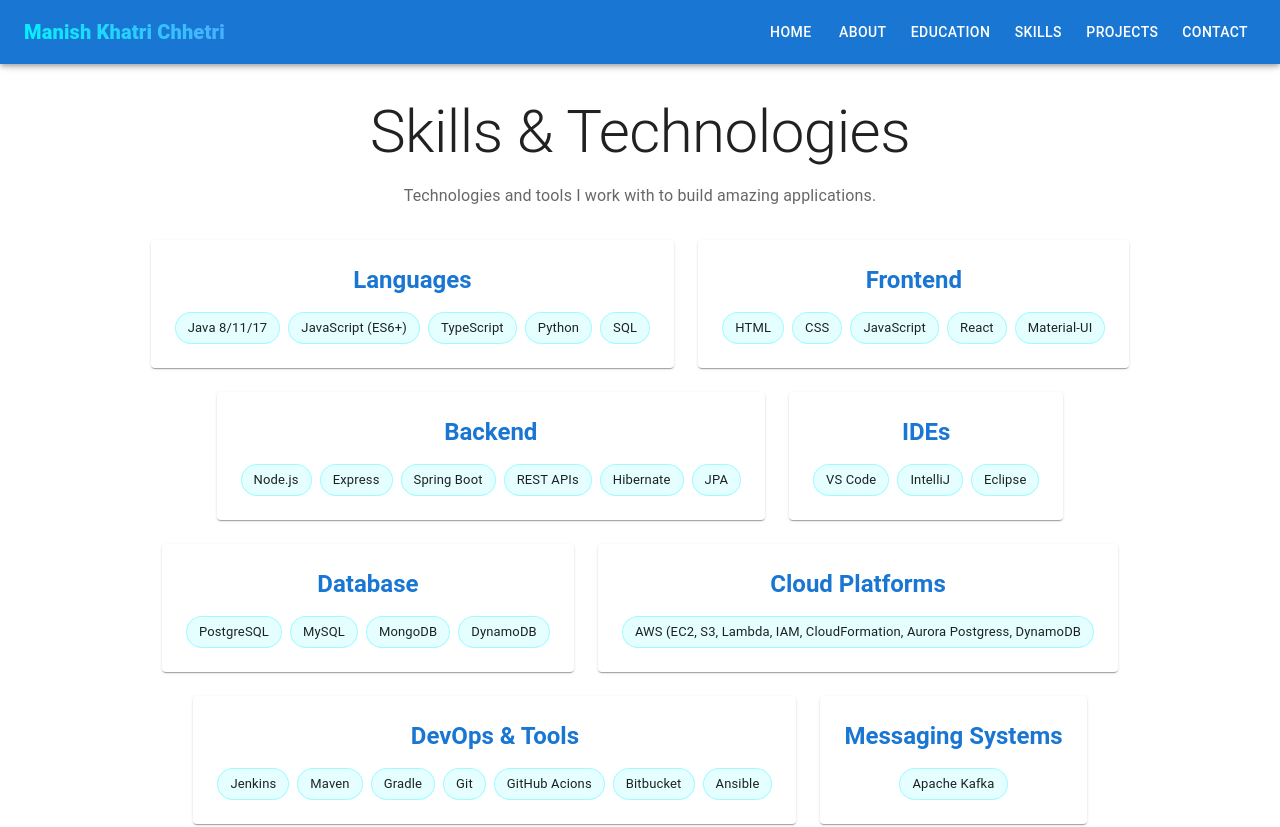
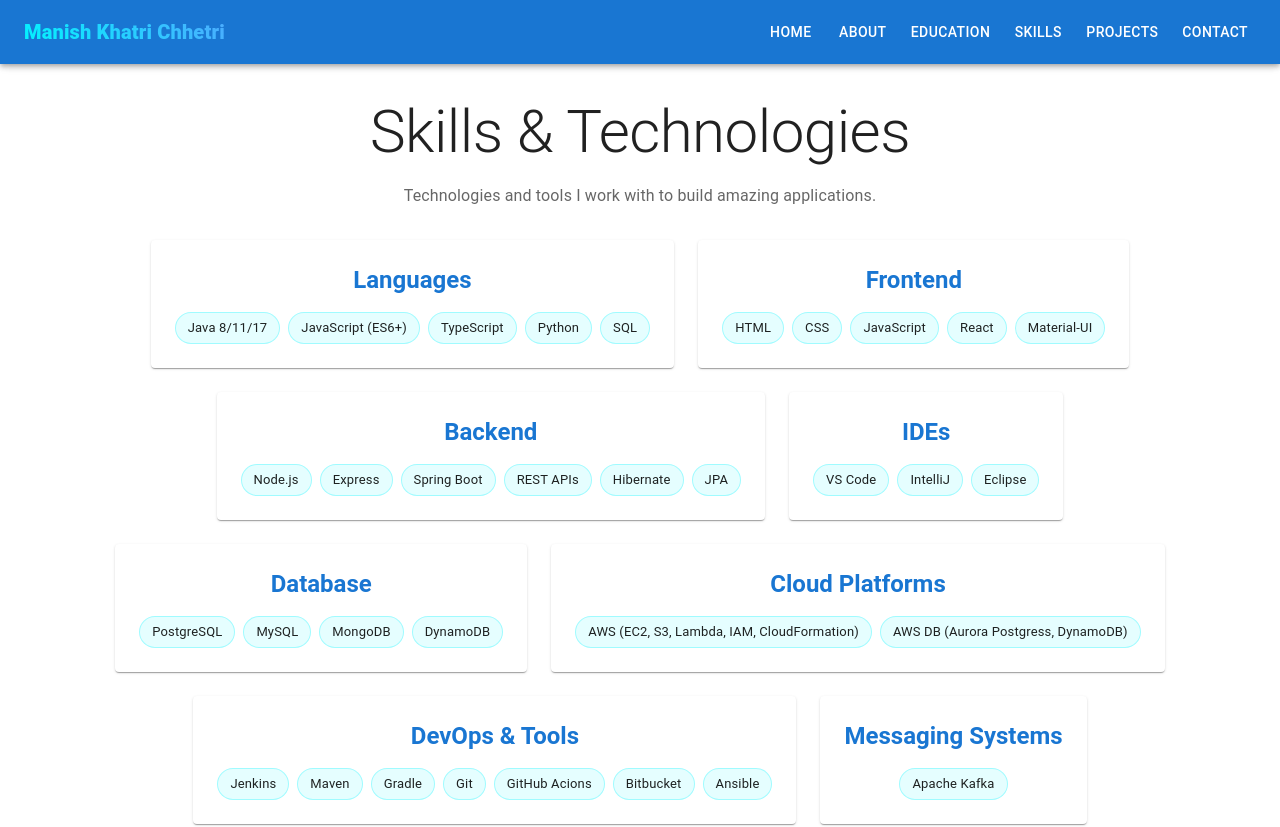
Before and after one commit to ManishKhatriChhetri/fullstack-portfolio, a React (Vite) app in the folder frontend/: page /skills in a window 1280 px wide. Shown: the top 827 px of the page. Built offline with nearby package versions, Linux system fonts and the light colour scheme.

Commit message:
feat: Run Prettier to format code

```diff
--- a/frontend/src/pages/Home.jsx
+++ b/frontend/src/pages/Home.jsx
@@ -1,29 +1,27 @@
 import React from "react";
-import {
-    Box,
-    Container,
-    Typography,
-    Button,
-    Stack,
-} from "@mui/material";
-import CodeIcon from '@mui/icons-material/Code';
-import ArrowForwardIcon from '@mui/icons-material/ArrowForward';
-import {Link as RouterLink} from "react-router-dom";
-import {motion} from 'framer-motion';
+import { Box, Container, Typography, Button, Stack } from "@mui/material";
+import CodeIcon from "@mui/icons-material/Code";
+import ArrowForwardIcon from "@mui/icons-material/ArrowForward";
+import { Link as RouterLink } from "react-router-dom";
+import { motion } from "framer-motion";
 
 const Home = () => {
   return (
     <Box
-            sx={{display: 'flex', alignItems: 'center', minHeight: 'calc(100vh - 200px)'}}
+      sx={{
+        display: "flex",
+        alignItems: "center",
+        minHeight: "calc(100vh - 200px)",
+      }}
     >
-            <Container maxWidth='lg'>
+      <Container maxWidth="lg">
         <motion.div
-                    initial={{ opacity: 0, y: 50}}
-                    animate={{ opacity: 1, y: 0}}
+          initial={{ opacity: 0, y: 50 }}
+          animate={{ opacity: 1, y: 0 }}
           transition={{ duration: 0.8 }}
         >
-                    <Box sx={{textAlign: 'center'}}>
-                        <CodeIcon sx={{fontSize: 80, color: 'primary.main', mb: 2}}/>
+          <Box sx={{ textAlign: "center" }}>
+            <CodeIcon sx={{ fontSize: 80, color: "primary.main", mb: 2 }} />
 
             <Typography variant="h6" color="primary" sx={{ mb: 2 }}>
               WELCOME TO MY PORTFOLIO
@@ -33,43 +31,43 @@
               Hi, I'm Manish Khatri Chhetri
             </Typography>
 
-                        <Typography
-                            variant="h4"
-                            color= 'text.secondary'
-                            sx={{ mb: 4 }}
-                        >
+            <Typography variant="h4" color="text.secondary" sx={{ mb: 4 }}>
               Full Stack Software Engineer
             </Typography>
 
             <Typography
               variant="body1"
-                            color='text.secondary'
-                            sx={{mb: 6, maxWidth: 600, mx: 'auto'}}
+              color="text.secondary"
+              sx={{ mb: 6, maxWidth: 600, mx: "auto" }}
             >
-                            I craft elegant solutions to complex problems using modern web technologies.
+              I craft elegant solutions to complex problems using modern web
+              technologies.
             </Typography>
 
-                        <Stack direction='row' spacing={3} justifyContent='center'>
+            <Stack direction="row" spacing={3} justifyContent="center">
               <Button
                 variant="contained"
                 component={RouterLink}
-                                to='/projects'
+                to="/projects"
                 size="large"
                 endIcon={<ArrowForwardIcon />}
-                            >View My Work</Button>
+              >
+                View My Work
+              </Button>
               <Button
                 variant="contained"
                 component={RouterLink}
-                                to='/contact'
+                to="/contact"
                 size="large"
-                            >Get In Touch</Button>
+              >
+                Get In Touch
+              </Button>
             </Stack>
-
           </Box>
         </motion.div>
       </Container>
     </Box>
   );
-}
+};
 
 export default Home;
--- a/frontend/src/pages/Skills.jsx
+++ b/frontend/src/pages/Skills.jsx
@@ -1,57 +1,110 @@
-import { Box, Card, CardContent, Chip, Container, Grid, Typography } from "@mui/material";
+import {
+  Box,
+  Card,
+  CardContent,
+  Chip,
+  Container,
+  Grid,
+  Typography,
+} from "@mui/material";
 import React from "react";
-import {motion} from 'framer-motion';
+import { motion } from "framer-motion";
 
 const Skills = () => {
-
   const skillCategories = [
-        {title: 'Languages', skills: ['Java 8/11/17','JavaScript (ES6+)', 'TypeScript', 'Python', 'SQL']},
-        {title: 'Frontend', skills: ['HTML', 'CSS', 'JavaScript', 'React', 'Material-UI']},
-        {title: 'Backend', skills: ['Node.js', 'Express', 'Spring Boot', 'REST APIs', 'Hibernate', 'JPA']},
-        {title: 'IDEs', skills: ['VS Code', 'IntelliJ', 'Eclipse']},
-        {title: 'Database', skills: ['PostgreSQL', 'MySQL', 'MongoDB', 'DynamoDB']},
-        {title: 'Cloud Platforms', skills: ['AWS (EC2, S3, Lambda, IAM, CloudFormation, Aurora Postgress, DynamoDB']},
-        {title: 'DevOps & Tools', skills: ['Jenkins', 'Maven', 'Gradle', 'Git', 'GitHub Acions', 'Bitbucket', 'Ansible']},
-        {title: 'Messaging Systems', skills: ['Apache Kafka']},
-        {title: 'Containerization & Orchestration', skills: ['Docker', 'Kubernetes']},
-        {title: 'Testing & QA', skills: ['JUnit', 'Mockito', 'Swagger']},
-    ]
+    {
+      title: "Languages",
+      skills: [
+        "Java 8/11/17",
+        "JavaScript (ES6+)",
+        "TypeScript",
+        "Python",
+        "SQL",
+      ],
+    },
+    {
+      title: "Frontend",
+      skills: ["HTML", "CSS", "JavaScript", "React", "Material-UI"],
+    },
+    {
+      title: "Backend",
+      skills: [
+        "Node.js",
+        "Express",
+        "Spring Boot",
+        "REST APIs",
+        "Hibernate",
+        "JPA",
+      ],
+    },
+    { title: "IDEs", skills: ["VS Code", "IntelliJ", "Eclipse"] },
+    {
+      title: "Database",
+      skills: ["PostgreSQL", "MySQL", "MongoDB", "DynamoDB"],
+    },
+    {
+      title: "Cloud Platforms",
+      skills: [
+        "AWS (EC2, S3, Lambda, IAM, CloudFormation)",
+        "AWS DB (Aurora Postgress, DynamoDB)",
+      ],
+    },
+    {
+      title: "DevOps & Tools",
+      skills: [
+        "Jenkins",
+        "Maven",
+        "Gradle",
+        "Git",
+        "GitHub Acions",
+        "Bitbucket",
+        "Ansible",
+      ],
+    },
+    { title: "Messaging Systems", skills: ["Apache Kafka"] },
+    {
+      title: "Containerization & Orchestration",
+      skills: ["Docker", "Kubernetes"],
+    },
+    { title: "Testing & QA", skills: ["JUnit", "Mockito", "Swagger"] },
+  ];
 
   return (
     <Container sx={{ py: 4 }}>
       <motion.div
-                initial={{ opacity: 0, y: 30}}
-                animate={{ opacity: 1, y: 0}}
+        initial={{ opacity: 0, y: 30 }}
+        animate={{ opacity: 1, y: 0 }}
         transition={{ duration: 0.6 }}
       >
-                <Typography variant="h2" sx={{textAlign: 'center', mb: 2}}>
+        <Typography variant="h2" sx={{ textAlign: "center", mb: 2 }}>
           Skills & Technologies
         </Typography>
         <Typography
           variant="body1"
           color="text.secondary"
-                    sx={{mb: 4, maxWidth: 600, mx: 'auto', textAlign: 'center'}}
+          sx={{ mb: 4, maxWidth: 600, mx: "auto", textAlign: "center" }}
         >
           Technologies and tools I work with to build amazing applications.
         </Typography>
 
-                <Grid container spacing={3} justifyContent='center'>
-                    {skillCategories.map( (category, index) => (
+        <Grid container spacing={3} justifyContent="center">
+          {skillCategories.map((category, index) => (
             <Grid item key={index}>
               <motion.div
                 initial={{ opacity: 0, y: 20 }}
                 animate={{ opacity: 1, y: 0 }}
                 transition={{ duration: 0.5, delay: index * 0.1 }}
               >
-                                <Card sx={{
-                                    textAlign: 'center'
+                <Card
+                  sx={{
+                    textAlign: "center",
                   }}
                 >
-                                    <CardContent sx={{p: 3}}>
+                  <CardContent sx={{ p: 3 }}>
                     <Typography
                       variant="h5"
                       sx={{
-                                                color: 'primary.main',
+                        color: "primary.main",
                         fontWeight: 600,
                         mb: 2,
                       }}
@@ -59,18 +112,23 @@
                       {category.title}
                     </Typography>
 
-                                        <Box sx={{display: 'flex', gap: 1, justifyContent: 'center'}}>
-                                            {category.skills.map( (skill) => (
+                    <Box
+                      sx={{
+                        display: "flex",
+                        flexWrap: "wrap",
+                        gap: 1,
+                        justifyContent: "center",
+                      }}
+                    >
+                      {category.skills.map((skill) => (
                         <Chip
                           key={skill}
                           label={skill}
                           sx={{
-
-                                                        background: 'rgba(0, 245, 255, 0.1)',
-                                                        border: '1px solid rgba(0, 245, 255, 0.3)',
+                            background: "rgba(0, 245, 255, 0.1)",
+                            border: "1px solid rgba(0, 245, 255, 0.3)",
                           }}
-                                                >
-                                                </Chip>
+                        ></Chip>
                       ))}
                     </Box>
                   </CardContent>
@@ -82,6 +140,6 @@
       </motion.div>
     </Container>
   );
-}
+};
 
 export default Skills;
```
Also changed, not shown: frontend/src/pages/About.jsx (+47 -39 lines). Lines whose indentation alone changed are shown as unchanged.
